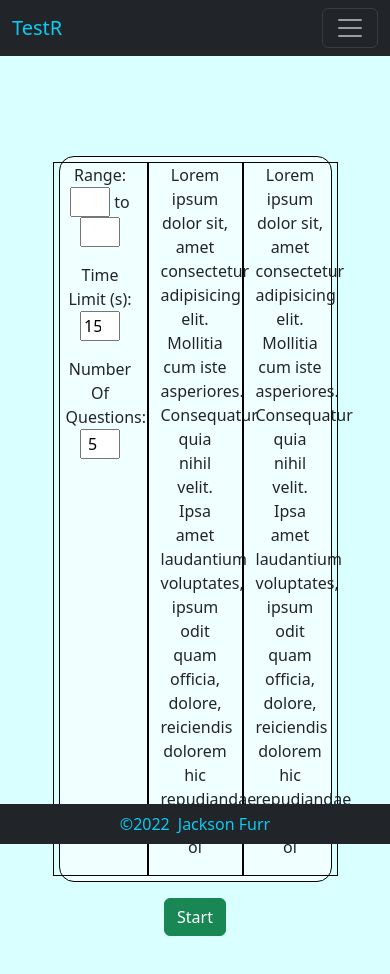
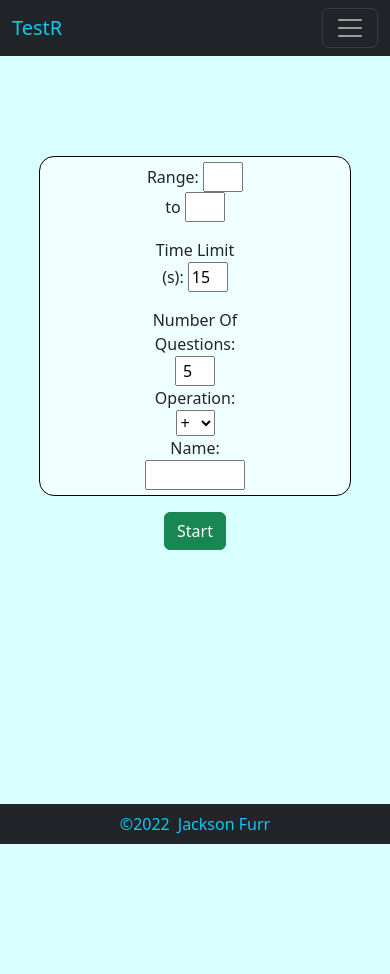
Before and after one commit to Furrj/TestRSinglePage, a React (Create React App) app: page / in a window 390 px wide. Shown: the top 974 px of the page. After the commit the page ends 844 px from the top, so only its background shows below. Built offline with nearby package versions, Linux system fonts and the light colour scheme.

Commit message:
more styling

```diff
--- a/src/components/GameLimits.jsx
+++ b/src/components/GameLimits.jsx
@@ -4,7 +4,6 @@ const GameLimits = (props) => {
   return (
     <Fragment>
       <div id="gameLimitCard">
-        <div className="row">
         <div className="col-4">
           <div id="rangeCard1">
             <div>
@@ -52,21 +51,16 @@ const GameLimits = (props) => {
           </div>
         </div>
         <div className="col-4">
-            <p>
-              Lorem ipsum dolor sit, amet consectetur adipisicing elit. Mollitia
-              cum iste asperiores. Consequatur quia nihil velit. Ipsa amet
-              laudantium voluptates, ipsum odit quam officia, dolore, reiciendis
-              dolorem hic repudiandae expedita. ol
-            </p>
+          Operation:{" "}
+          <select name="operation" onChange={props.setOperation}>
+            <option value="+">+</option>
+            <option value="&mdash;">&mdash;</option>
+            <option value="x">x</option>
+            <option value="/">/</option>
+          </select>
         </div>
         <div className="col-4">
-            <p>
-              Lorem ipsum dolor sit, amet consectetur adipisicing elit. Mollitia
-              cum iste asperiores. Consequatur quia nihil velit. Ipsa amet
-              laudantium voluptates, ipsum odit quam officia, dolore, reiciendis
-              dolorem hic repudiandae expedita. ol
-            </p>
-          </div>
+          Name: <input onChange={props.setName} type="text" id="nameInput" />
         </div>
       </div>
       <div>
--- a/src/components/Question.jsx
+++ b/src/components/Question.jsx
@@ -31,9 +31,10 @@ const Question = (props) => {
   return (
     <div className="card question m-3">
       <div className="card-body">
-        <div className="card-text">
-          {props.question.param1} X {props.question.param2}
-        </div>
+        <h4 className="card-title">
+          {props.question.param1} {props.question.operation}{" "}
+          {props.question.param2}
+        </h4>
         <hr />
         <div className="card-text">
           <label htmlFor="answer">Answer</label>
--- a/src/components/ScoreBoard.jsx
+++ b/src/components/ScoreBoard.jsx
@@ -22,7 +22,10 @@ const ScoreBoard = (props) => {
   return (
     <div id="resultsCont">
       <div className="card finalCard">
-        <div className="card-body">
+        <div className="card-title" id="resultName">
+          <h3>{props.name}</h3>
+        </div>
+        <div className="card-body" id="resultBody">
           <div className="card-text">
             Final Score: {finalScore}%
             <br />
@@ -41,13 +44,9 @@ const ScoreBoard = (props) => {
           >
             <div className="card-body">
               <h5 className="card-title">
-                Question {el.id + 1}
+                {el.param1} {el.operation} {el.param2}
                 <hr />
               </h5>
-              <div className="card-text">
-                {el.param1} X {el.param2}
-                <br />
-              </div>
               <div className="card-text">
                 You Said: {el.guessed}
                 <br />
--- a/src/components/TestBox.jsx
+++ b/src/components/TestBox.jsx
@@ -17,10 +17,12 @@ const TestBox = () => {
   const [timeLimit, setTimeLimit] = useState(15);
   const [numLimit, setNumLimit] = useState(5);
 
-  //Game Data
+  //Game Object Data
   const [questions, setQuestions] = useState([]);
   const [score, setScore] = useState(0);
   const [results, setResults] = useState([]);
+  const [operation, setOperation] = useState("+");
+  const [name, setName] = useState("");
 
   const toggleStartedQuiz = () => {
     setStartedQuiz(startedQuiz ? false : true);
@@ -43,13 +45,33 @@ const TestBox = () => {
       const param1 = Math.floor(Math.random() * (max - min)) + min;
       const param2 = Math.floor(Math.random() * (max - min)) + min;
 
+      let correctAnswer = 0;
+
+      switch (operation) {
+        case "+":
+          correctAnswer = param1 + param2;
+          break;
+        case "-":
+          correctAnswer = param1 - param2;
+          break;
+        case "x":
+          correctAnswer = param1 * param2;
+          break;
+        case "/":
+          correctAnswer = param1 / param2;
+          break;
+        default:
+          return;
+      }
+
       const question = {
         id: i,
         param1,
         param2,
-        correctAnswer: param1 * param2,
+        correctAnswer,
         guessed: 0,
         correct: false,
+        operation,
       };
 
       questionList.push(question);
@@ -112,6 +134,14 @@ const TestBox = () => {
     }
   };
 
+  const operationUpdateHandler = (e) => {
+    setOperation(e.target.value);
+  };
+
+  const nameInputHandler = (e) => {
+    setName(e.target.value);
+  };
+
   return (
     <div className="testBox questionsCont">
       {beforeQuiz && (
@@ -125,6 +155,8 @@ const TestBox = () => {
           timeLimitInputHandler={timeLimitInputHandler}
           numLimitInputHandler={numLimitInputHandler}
           startQuiz={startQuiz}
+          setOperation={operationUpdateHandler}
+          setName={nameInputHandler}
         />
       )}
 
@@ -139,7 +171,7 @@ const TestBox = () => {
         />
       )}
 
-      {showScore && <ScoreBoard results={results} score={score} />}
+      {showScore && <ScoreBoard name={name} results={results} score={score} />}
     </div>
   );
 };
--- a/src/index.css
+++ b/src/index.css
@@ -11,13 +11,9 @@ body {
   background-color: azure;
   padding: 5px;
   display: flex;
-  flex-direction: column;
+  flex-direction: row;
   align-items: center;
   flex-wrap: wrap;
-}
-
-.col-4 {
-  border: 1px solid black;
 }
 
 #rangeSpacerTop {
@@ -30,6 +26,19 @@ body {
 
 .gameLimitsForm {
   width: 40px;
+}
+
+#resultName {
+  display: flex;
+  flex-direction: column;
+  justify-content: center;
+  margin-bottom: 0px;
+  padding-top: 10px;
+}
+
+#resultBody {
+  margin-top: 0px;
+
 }
 
 /* QUESTIONS */
@@ -60,7 +69,7 @@ body {
 
 .finalCard {
   width: 100%;
-  background-color: hsla(200, 75%, 75%, 0.5);;
+  background-color: hsla(200, 75%, 75%, 0.5);
   align-self: stretch;
 }
 
@@ -85,8 +94,14 @@ body {
   justify-content: center;
 }
 
+@media only screen and (max-width: 1300px) {
+  .resultsCard {
+    width: 20%;
+  }
+}
+
 /* MOBILE */
-@media only screen and (max-width: 480px) {
+@media only screen and (max-width: 815px) {
   #resultsCont {
     width: 80%;
   }
@@ -97,7 +112,13 @@ body {
   }
 
   #gameLimitCard {
-    width: 70%;
+    width: 80%;
+    flex-direction: column;
+    align-items: center;
+  }
+
+  #nameInput {
+    width: 100%;
   }
 
   #timer {
```
Lines whose indentation alone changed are shown as unchanged.
